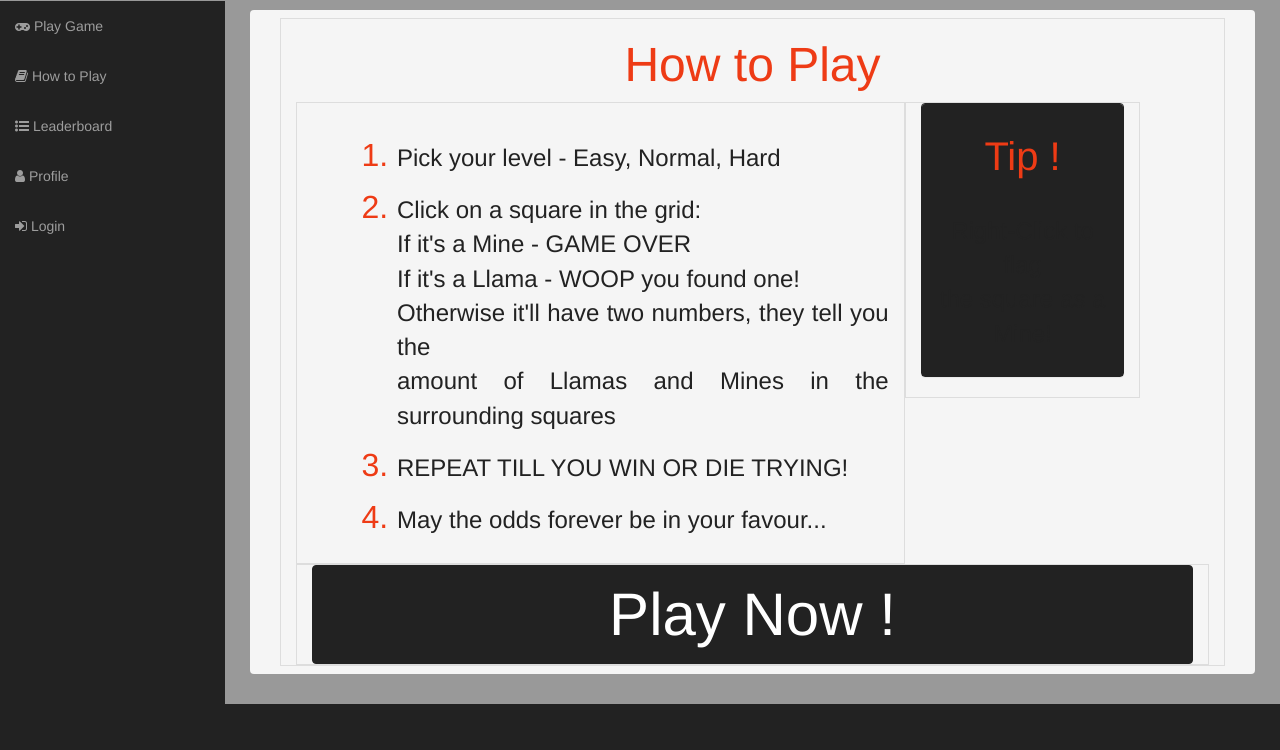
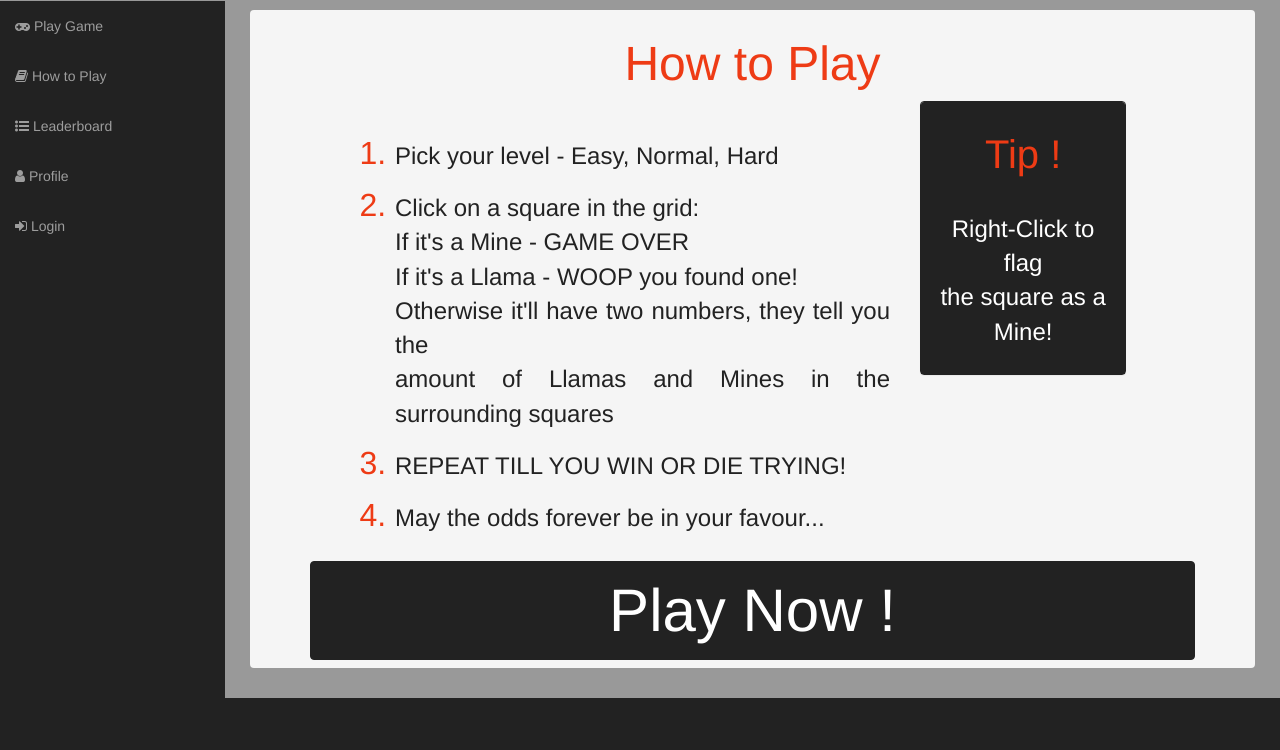
Before and after one commit to gordi1308/LlamaLandmine, a Django app: page /llamalandmine/how_to/ in a window 1280 px wide. Shown: the part 50-800 px from the top of the page. Run offline with Django 3.2, Linux system fonts and the light colour scheme; some libraries are stand-ins or nearby versions.

Commit message:
final how-to page

```diff
--- a/bad_llama_games/templates/howto.html
+++ b/bad_llama_games/templates/howto.html
@@ -7,11 +7,11 @@
     <link href="{%  static "css/sb-admin.css" %}" rel="stylesheet">
 {% block body %}
  <div class ="container-fluid">
-    <div class="col-sm-12 table-bordered">
+    <div class="col-sm-12">
         <h1 class="text-center text-orange text-title">How to Play</h1>
 
         <!--Text on the left hand side-->
-        <div class="col-xs-12 col-sm-12 col-md-12 col-lg-8 table-padded table-bordered">
+        <div class="col-xs-12 col-sm-12 col-md-12 col-lg-8 table-padded">
             <ol class ="number">
                 <li>
                     <p class="text-body text-size text-justify " > Pick your level - Easy, Normal, Hard
@@ -38,11 +38,11 @@
 
         <!--Tip on the right hand side-->
             <div class="row">
-                    <div class="col-xs-12 col-sm-12 col-md-12 col-lg-3 table-bordered ">
+                    <div class="col-xs-12 col-sm-12 col-md-12 col-lg-3 ">
                         <div class="panel panel-black">
                             <div class="panel-heading"><h2 class="text-center text-orange text-panel-heading "> Tip !</h2></div>
                             <div class=" panel-body panel-fill ">
-                                    <p class="text-center text-body text-size text-white">Right-Click to flag <br> the square as a Mine!</p>
+                                    <p class="text-center text-size text-white">Right-Click to flag <br> the square as a Mine!</p>
                             </div>
                         </div>
                      </div>
@@ -51,7 +51,7 @@
 
 
         <!--Button at the bottom of the block-->
-        <div class="col-sm-12 col-xs-12  table-bordered">
+        <div class="col-sm-12 col-xs-12  ">
             <a href="{% url 'play' %}"  class="btn btn-primary btn-block btn-huge">Play Now !</a>
         </div>
 
```
